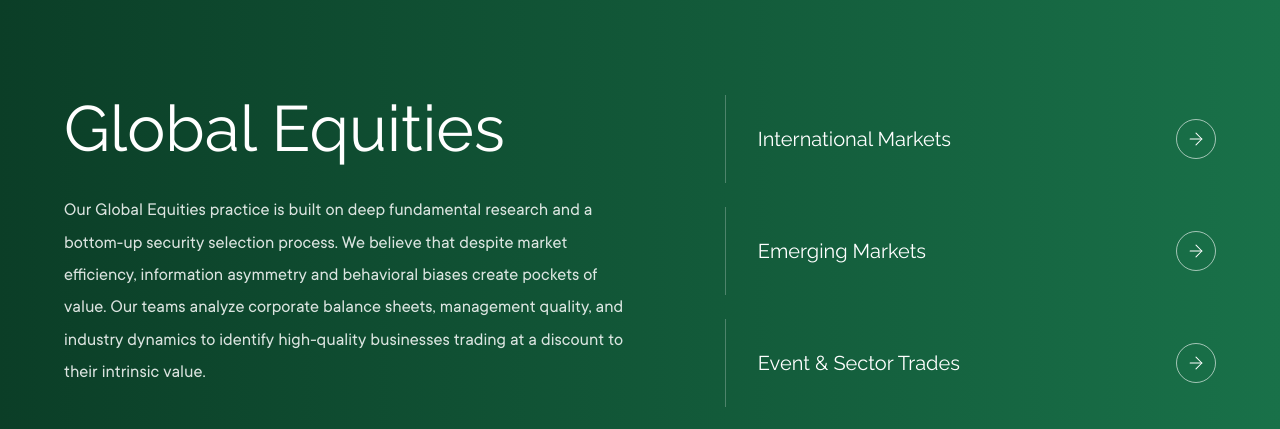
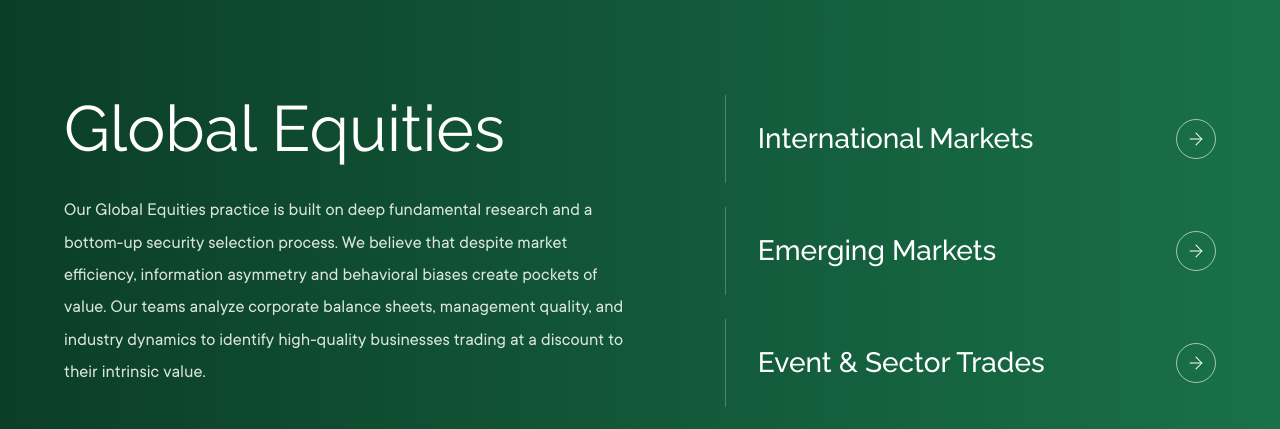
Before and after one commit to CodeWhiz-101/Jcult, a Next.js app: page /what-we-do/asset-management in a window 1280 px wide. Shown: the part 987-1416 px from the top of the page. Built offline with nearby package versions, Linux system fonts and the light colour scheme.

Commit message:
chore: force vercel rebuild

```diff
--- a/src/components/features/InvestmentTabs.tsx
+++ b/src/components/features/InvestmentTabs.tsx
@@ -216,14 +216,21 @@ const tabs = [
                 {/* HEADER */}
                 <div className="flex items-center justify-between">
                   <h3
-                    className="font-brand text-[20px] text-white"
   style={{
+    fontFamily: 'Raleway, sans-serif',
     transform: isActiveItem ? 'translateX(4px)' : 'translateX(0)',
     transition: 'transform 300ms ease',
   }}
+  className="
+    font-medium
+    text-[24px] md:text-[26px] lg:text-[28px]
+    leading-[1.12]
+    text-white
+  "
 >
   {col.title}
 </h3>
+
 
                   {/* CIRCLE ARROW */}
                   <div
```
Also changed, not shown: src/components/features/CultureTabs.tsx (line endings or trailing spaces), 1 other file (tests, documents, lock files or other folders). Lines whose indentation alone changed are shown as unchanged.
